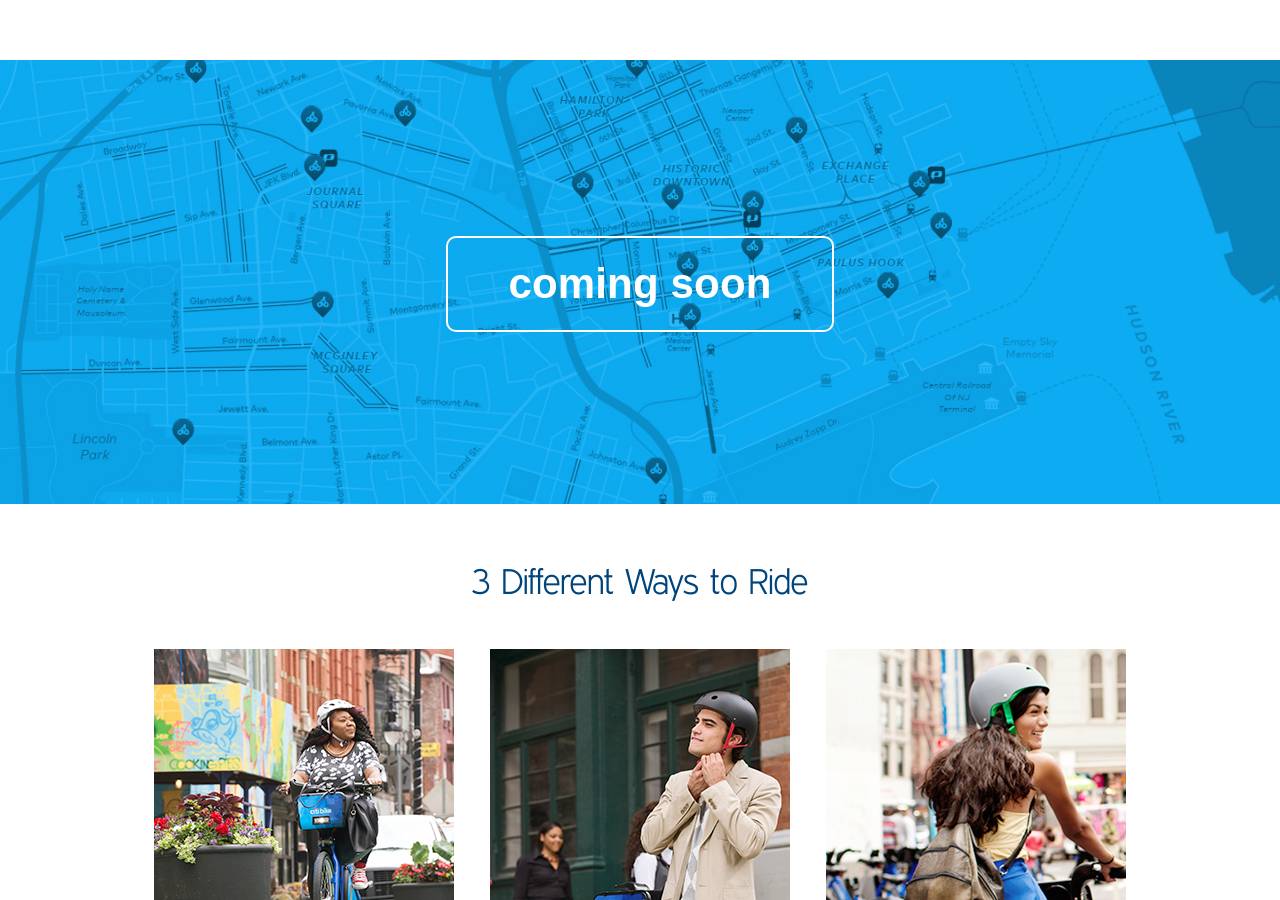
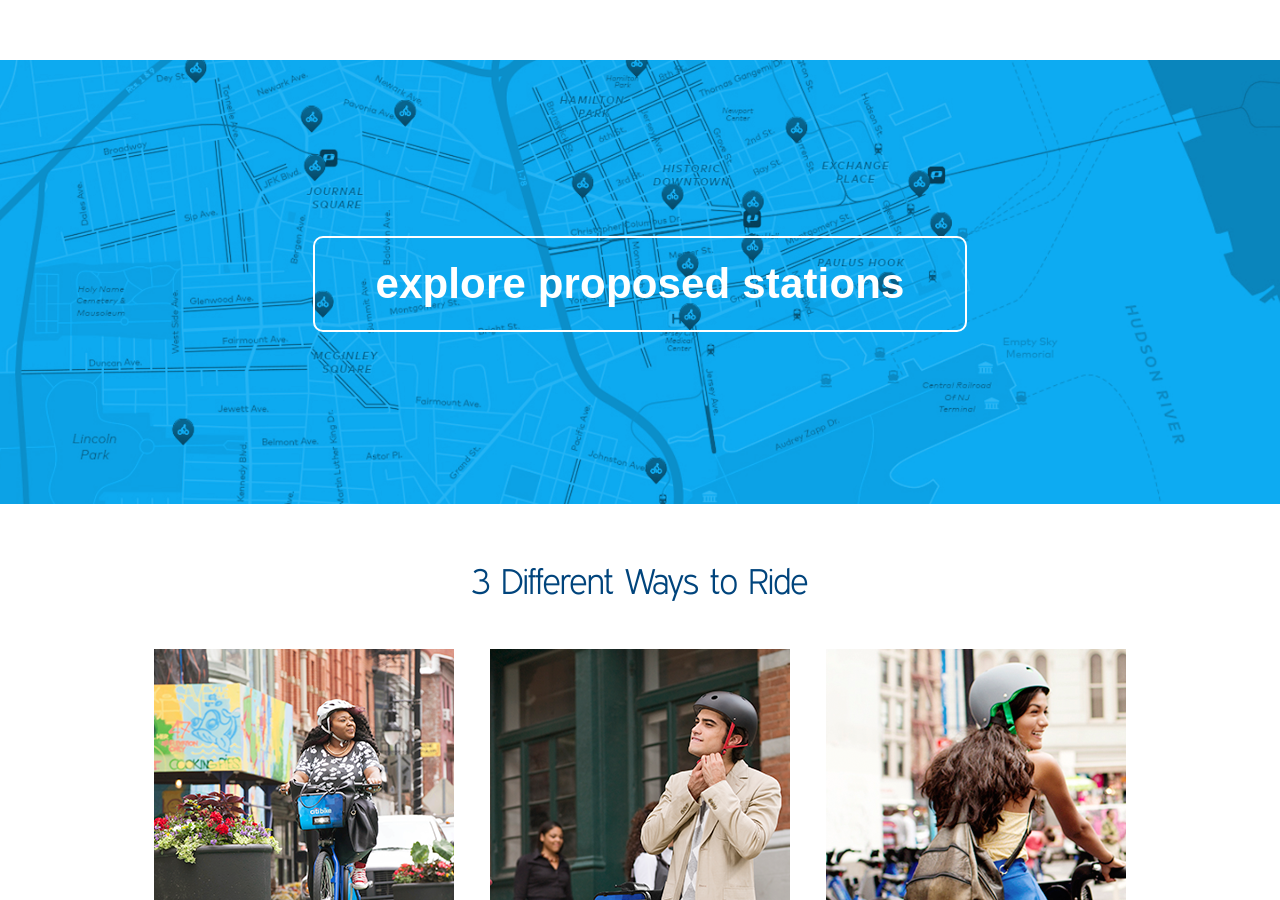
Before and after one commit to alleyhector/jc-cloud-cannon, a Jekyll site: the page built from index.html, in a window 1280 px wide and 900 px high, scrolled down 1097 px. Built offline with Jekyll 4.4.1, drawn with Linux system fonts in a browser that asks for light colours; Markdown is read by kramdown in place of the engine named in the settings.

Commit message:
update map link copy

```diff
--- a/_config.yml
+++ b/_config.yml
@@ -59,7 +59,7 @@ text:
     Jersey City—Mayor Steven Fulop and Jay Walder, President & CEO of Motivate, announced sponsors for Jersey City’s new bike share program launching in September. Citi will be the Title Sponsor, and the bike share program will be named Citi Bike. Citi Bike Jersey City and Citi Bike New York will be interoperable programs, meaning membership to one will entitle riders to the same usage in sister market. Four additional organizations– the Horizon Foundation for New Jersey, SUEZ North America, CarePoint Health and Jersey City Medical Center–Barnabas Health have been named Founding Sponsors. The program’s website www.citibikejc.com launched today as well.
     "
 
-  map-title: coming soon
+  map-title: explore proposed stations
   map-image-url: /assets/images/map.png
   map-link: https://member.citibikenyc.com/map/
 
```
